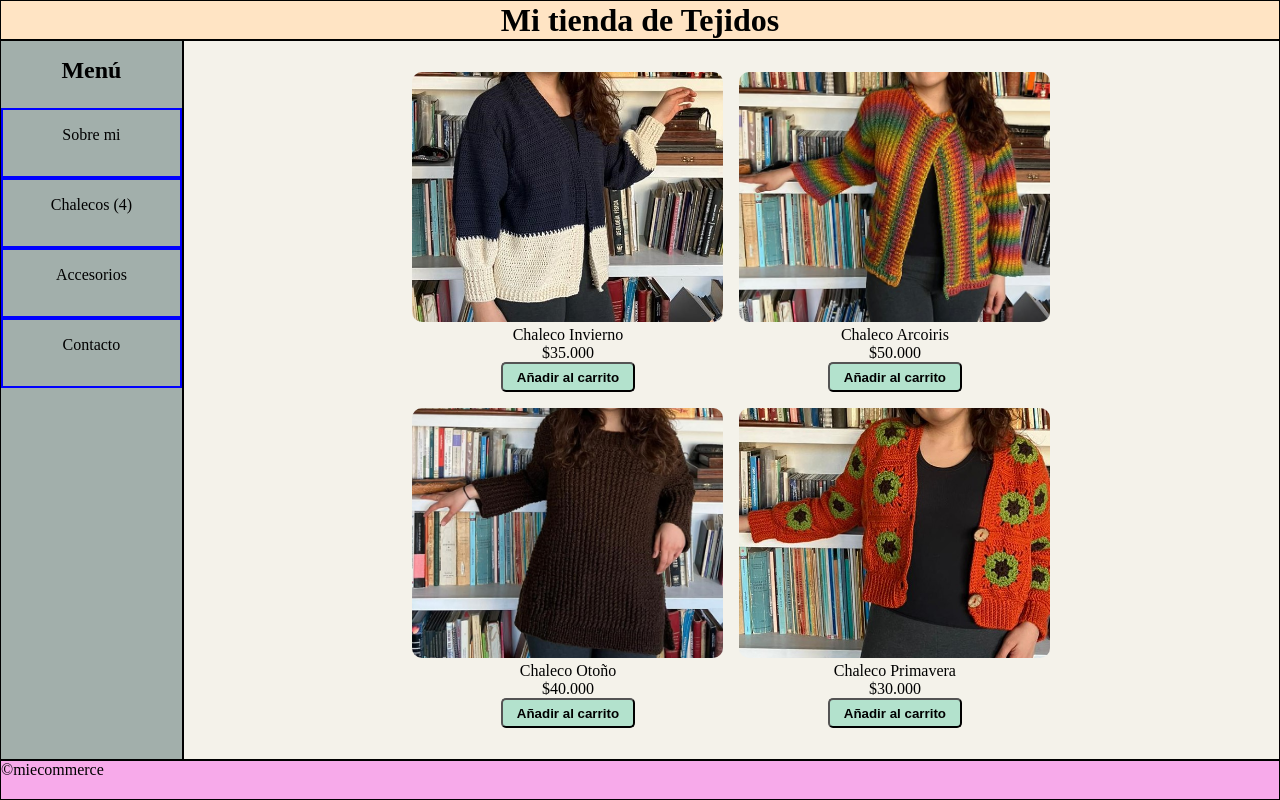
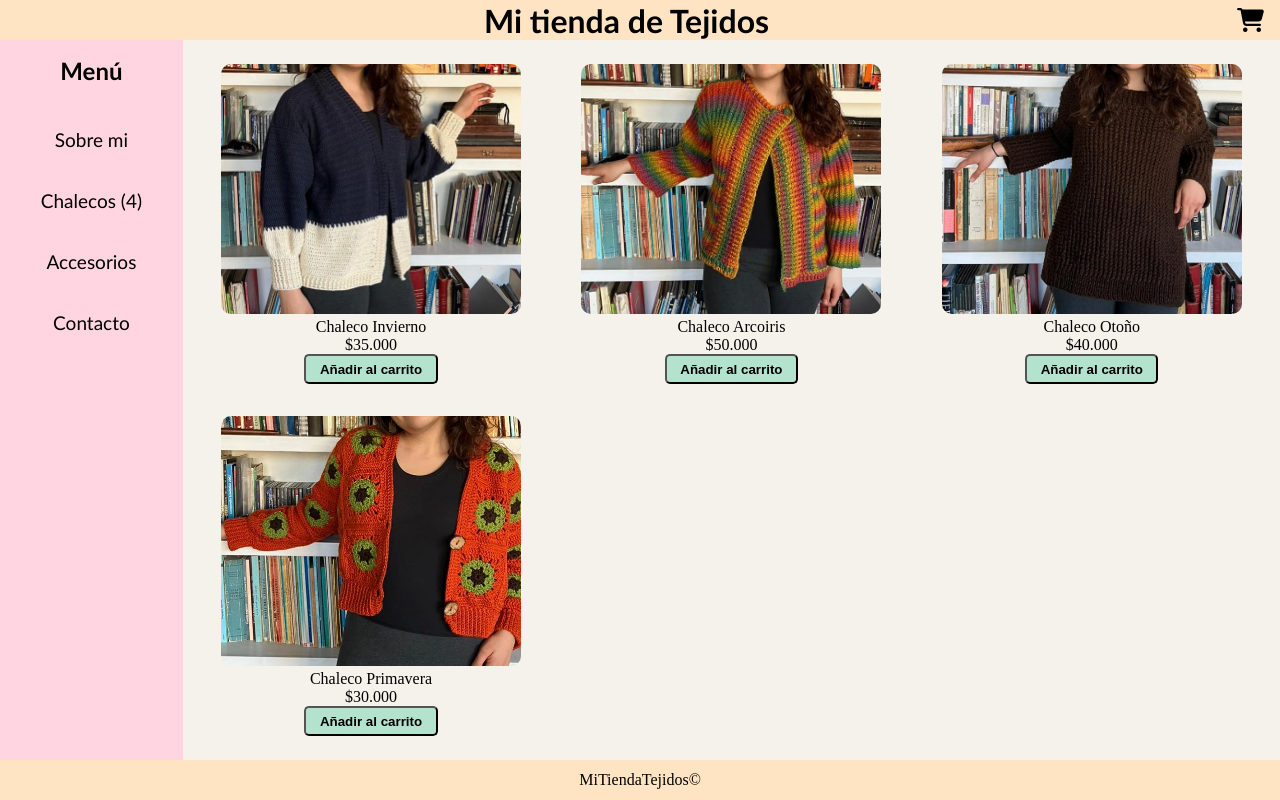
Before and after one commit to gnzrojas/css-avanzado-desafio2, a plain HTML site: page index.html in a window 1280 px wide. Drawn offline with Linux system fonts and the light colour scheme.

Commit message:
agrega ícono y edición de header

```diff
--- a/assets/css/style.css
+++ b/assets/css/style.css
@@ -18,17 +18,27 @@
 
 header {
     grid-area: header;
-    background-color: bisque;
-    border: solid 1px black;
+    background-color: #ffe4c4;
     display: flex;
-    justify-content: center;
+    justify-content: space-between;
     align-items: center;
+    padding: 0 1em;
+    font-family: 'Gill Sans', 'Gill Sans MT', Calibri, 'Trebuchet MS', sans-serif;
+}
+
+header > h1 {
+    flex-grow: 1;
+    text-align: center;
+}
+
+header > i {
+    margin-left: auto;
+    font-size: 1.5em;
 }
 
 aside {
     grid-area: aside;
-    background-color: #a2afab;
-    border: solid 1px black;
+    background-color: #ffd5e2;
 
 }
 
@@ -41,42 +51,50 @@ aside {
     flex-direction: column;
     align-items: center;
     text-align: center;
+    font-family: 'Gill Sans', 'Gill Sans MT', Calibri, 'Trebuchet MS', sans-serif;
 }
 
 .menu > h2 {
     padding-bottom: 1em;
 }
 .menu > li {
-    border: 2px solid blue;
-    padding-bottom: 2em;
+    padding-bottom: 1em;
     padding-top: 1em;
     width: 100%;
+    font-size: 19px;
+
+
+}
+
+.menu > li:hover {
+    cursor: pointer;
+    background-color: rgb(161, 255, 184);
+    border: 1px solid black;
 }
 
 main {
     grid-area: main;
-    background-color: rgb(244, 242, 234);
-    border: solid 1px black;
+    background-color: #f4f2ea;
     padding: 1em;
     display: flex;
+
+}
+
+.gallery {
+    display: grid;
+    grid-template-columns: 1fr 1fr 1fr;
+    gap: 1em;
+    width: 100%;
     justify-content: center;
     align-items: center;
 }
 
-.gallery {
-    display: grid;
-    grid-template-columns: 1fr 1fr;
-    gap: 1em;
-    width: 60%;
-}
-
 .item {
     text-align: center;
-    align-items: center;
 }
 
 .item > img {
-    width: 100%;
+    width: 300px;
     height: 250px;
     object-fit: cover;
     border-radius: 10px;
@@ -98,7 +116,9 @@ button {
 
 footer {
     grid-area: footer;
-    background-color: rgb(247, 170, 234);
-    border: solid 1px black;
+    background-color: #ffe4c4;
+    display: flex;
+    justify-content: center;
+    align-items: center;
 
 }
--- a/index.html
+++ b/index.html
@@ -4,6 +4,9 @@
 <head>
     <meta charset="UTF-8" />
     <meta name="viewport" content="width=device-width, initial-scale=1.0" />
+    <link rel="stylesheet" href="https://cdnjs.cloudflare.com/ajax/libs/font-awesome/6.6.0/css/all.min.css"
+        integrity="sha512-Kc323vGBEqzTmouAECnVceyQqyqdsSiqLQISBL29aUW4U/M7pSPA/gEUZQqv1cwx4OnYxTxve5UMg5GT6L4JJg=="
+        crossorigin="anonymous" referrerpolicy="no-referrer" />
     <link rel="stylesheet" href="./assets/css/style.css" />
     <title>ECommerce</title>
 </head>
@@ -12,6 +15,7 @@
     <div class="grid-container">
         <header>
             <h1>Mi tienda de Tejidos</h1>
+            <i class="fa-solid fa-cart-shopping"></i>
         </header>
         <aside>
             <ul class="menu">
@@ -53,7 +57,7 @@
                 </article>
             </section>
         </main>
-        <footer>&copymiecommerce</footer>
+        <footer>MiTiendaTejidos&copy</footer>
     </div>
 </body>
 
```
